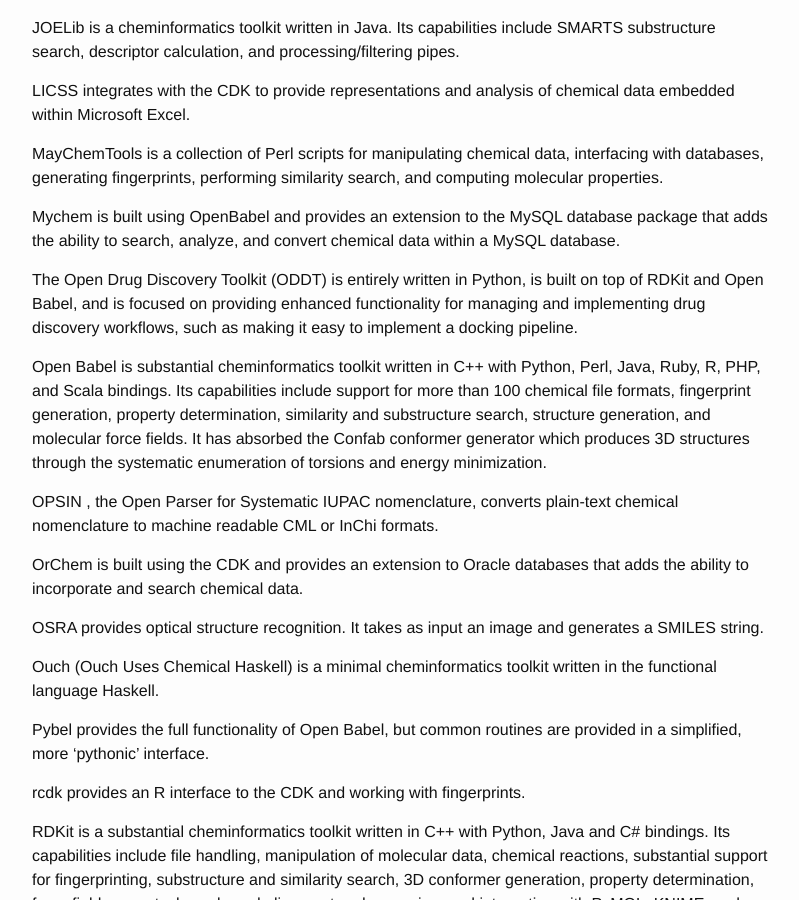
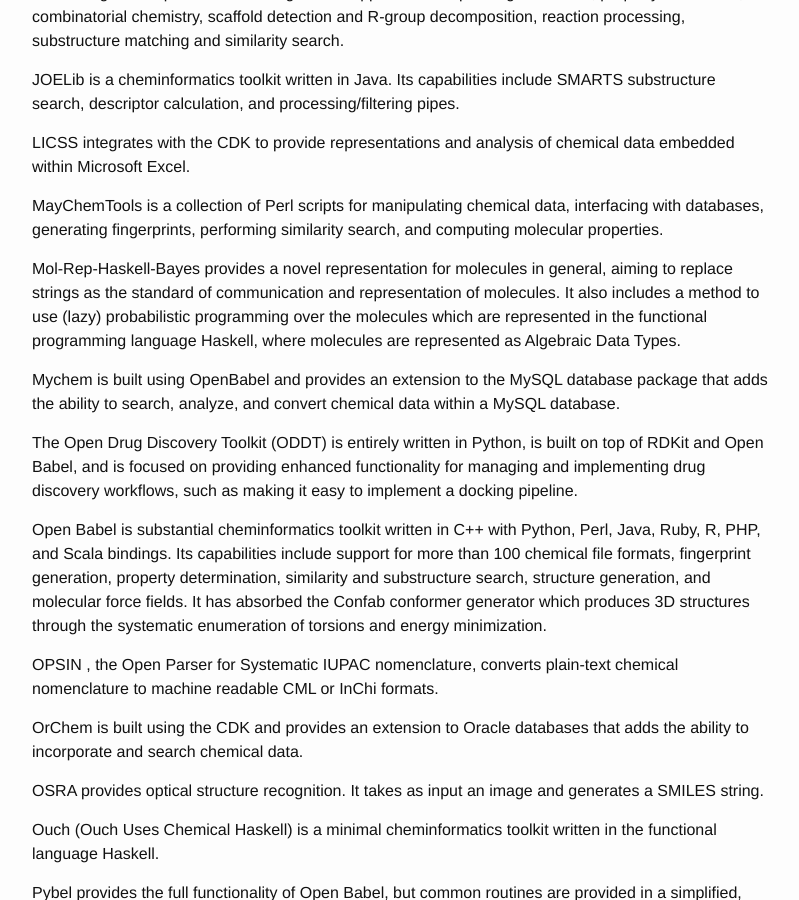
Before and after one commit to OpenSourceMolecularModeling/OpenSourceMolecularModeling.github.io, a Jekyll site: the page built from index.md, in a window 1280 px wide and 900 px high, scrolled down 4048 px. Shown: the whole window, without its empty margins (238-1037 px from the left). Built offline with Jekyll 4.4.1, drawn with Linux system fonts in a browser that asks for light colours; some of the changed text lies outside the part shown.

Commit message:
Added a reference to Mol-Rep-Haskell-Bayes, which is the library for an article soon to be in review

```diff
--- a/index.md
+++ b/index.md
@@ -92,6 +92,7 @@ Toolkits
 | Indigo               | <http://lifescience.opensource.epam.com/indigo>                          |    GPL   |    A1    |          |
 | JoeLib               | <http://sourceforge.net/projects/joelib>                                 |    GPL   |    C1    |          |
 | LICSS                | <https://github.com/KevinLawson/excel-cdk>                               |    GPL   |    A2    |          |
+| Mol-Rep-Haskell-Bayes| <https://github.com/oliverjgoldstein/Mol-Rep-Haskell-Bayes>              |   AGPL3  |    A2    |          |
 | MayaChemTools        | <http://www.mayachemtools.org>                                           |   LGPL   |    A2    |          |
 | Mychem               | <http://mychem.sourceforge.net>                                          |    GPL   |    B2    |          |
 | ODDT                 | <https://github.com/oddt/oddt>                                           |    BSD   |    A2    |          |
@@ -148,6 +149,8 @@ JOELib is a cheminformatics toolkit written in Java. Its capabilities include SM
 LICSS integrates with the CDK to provide representations and analysis of chemical data embedded within Microsoft Excel.
 
 MayChemTools is a collection of Perl scripts for manipulating chemical data, interfacing with databases, generating fingerprints, performing similarity search, and computing molecular properties.
+
+Mol-Rep-Haskell-Bayes provides a novel representation for molecules in general, aiming to replace strings as the standard of communication and representation of molecules. It also includes a method to use (lazy) probabilistic programming over the molecules which are represented in the functional programming language Haskell, where molecules are represented as Algebraic Data Types.
 
 Mychem is built using OpenBabel and provides an extension to the MySQL database package that adds the ability to search, analyze, and convert chemical data within a MySQL database.
 
```
